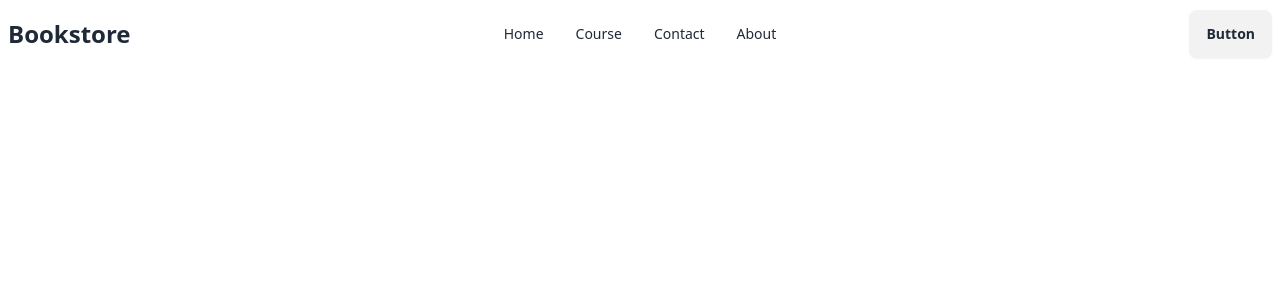
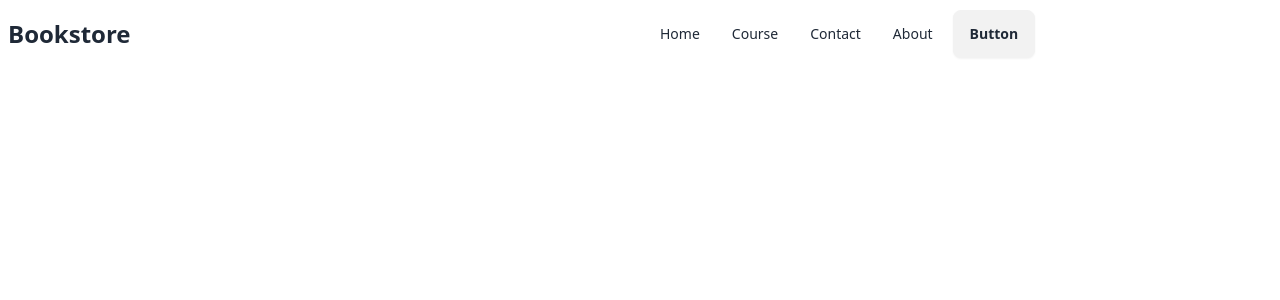
Before and after one commit to dimanranawaka/mern_stack_bookstore, a React (Vite) app in the folder Frontend/: page / in a window 1280 px wide. Shown: the top 300 px of the page. Built offline with nearby package versions, Linux system fonts and the light colour scheme.

Commit message:
implement navbar

```diff
--- a/Frontend/src/components/Navbar.jsx
+++ b/Frontend/src/components/Navbar.jsx
@@ -47,11 +47,13 @@ function Navbar() {
           </div>
           <a className="text-2xl font-bold cursor-pointer">Bookstore</a>
         </div>
-        <div className="navbar-center hidden lg:flex">
-          <ul className="menu menu-horizontal px-1">{navItems}</ul>
-        </div>
-        <div className="navbar-end">
-          <a className="btn">Button</a>
+        <div className="nabar-end">
+          <div className="navbar-center hidden lg:flex">
+            <ul className="menu menu-horizontal px-1">{navItems}</ul>
+          </div>
+          <div className="navbar-end">
+            <a className="btn">Button</a>
+          </div>
         </div>
       </div>
     </div>
```
